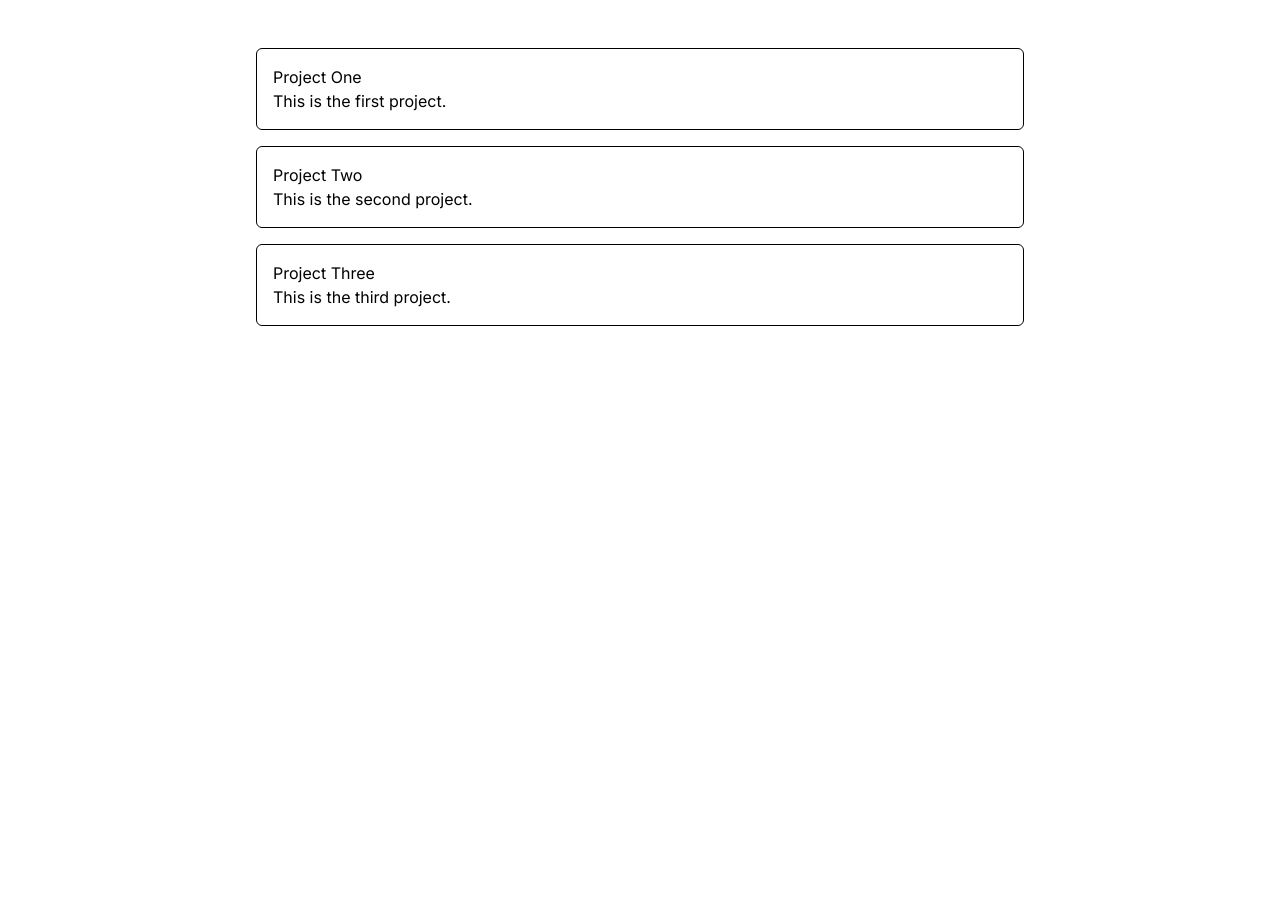
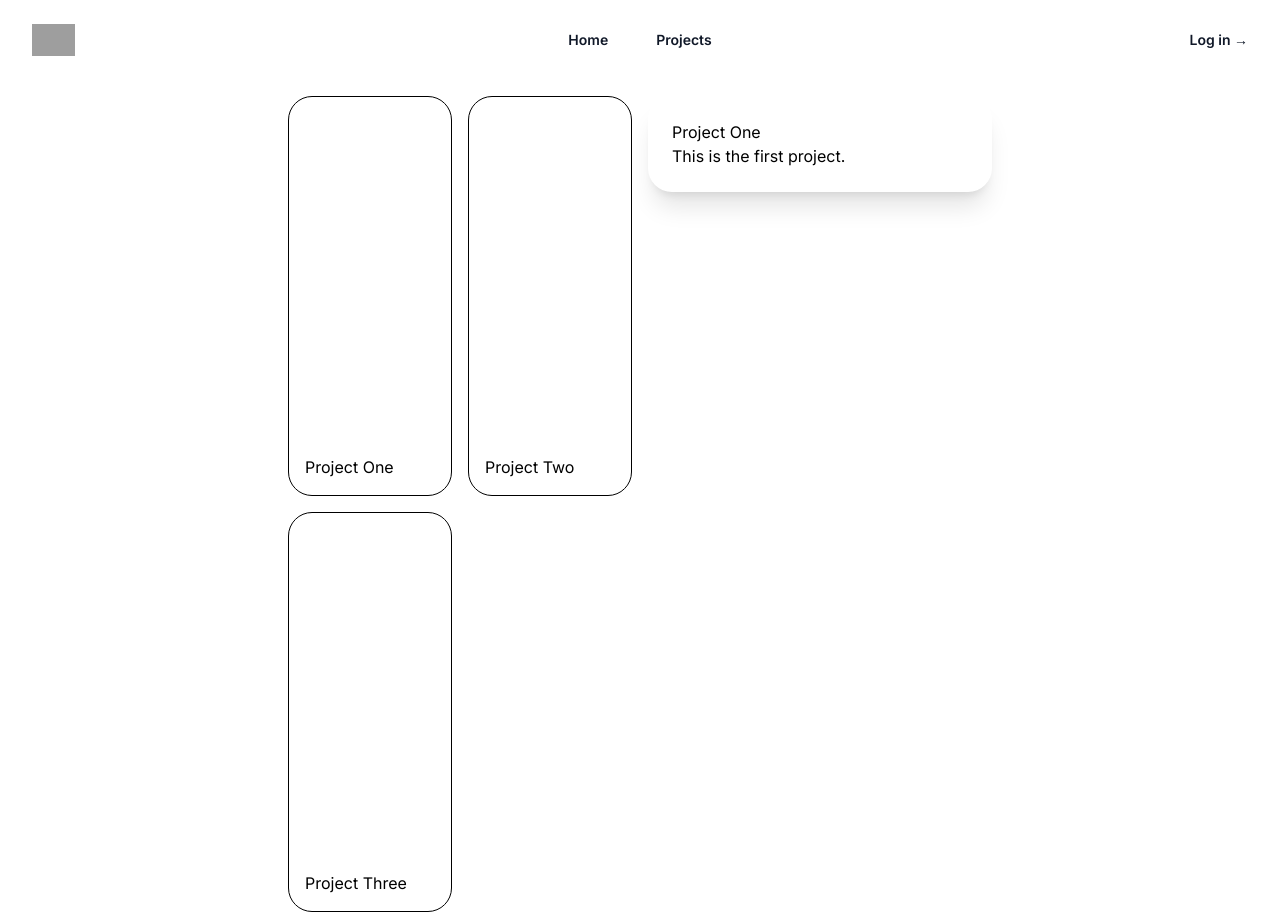
Before and after one commit to hgao080/2025-MSA-Phase-2, a React (Vite) app in the folder frontend/: page /projects in a window 1280 px wide. Before the commit the page ends 800 px from the top, so only its background shows below. Built offline with nearby package versions, Linux system fonts and the light colour scheme; no server answers; grey boxes are pictures that could not be loaded.

Commit message:
Setup simple projects state handling using zustand

```diff
--- a/frontend/src/App.tsx
+++ b/frontend/src/App.tsx
@@ -10,27 +10,27 @@ import NotFound from "./Pages/NotFound"
 import Projects from "./Pages/Projects"
 import Register from "./Pages/Register"
 import Login from "./Pages/Login"
+import RootLayout from './Layouts/RootLayout';
 
 const router = createBrowserRouter([
   {
-    index: true,
-    element: <Landing />,
-  },
-  {
-    path: "/projects",
-    element: <Projects />
+    Component: RootLayout,
+    children: [
+      { index: true, Component: Landing },
+      { path: "projects", Component: Projects },
+    ]
   },
   {
     path: "/register",
-    element: <Register />
+    Component: Register
   },
   {
     path: "login",
-    element: <Login />
+    Component: Login
   },
   {
     path: "/*",
-    element: <NotFound />
+    Component: NotFound
   },
 ])
 
--- a/frontend/src/Components/AllProjects.tsx
+++ b/frontend/src/Components/AllProjects.tsx
@@ -1,26 +1,12 @@
+import { useProjectStore } from "../Stores/ProjectStore"
 import ProjectCard from "./ProjectCard"
 
-const projects = [{
-  id: 1,
-  title: "Project One",
-  description: "This is the first project.",
-  createdAt: "2023-01-01T00:00:00Z"
-}, {
-  id: 2,
-  title: "Project Two",
-  description: "This is the second project.",
-  createdAt: "2023-02-01T00:00:00Z"
-}, {
-  id: 3,
-  title: "Project Three",
-  description: "This is the third project.",
-  createdAt: "2023-03-01T00:00:00Z"
-}]
+export default function AllProjects() {
+  const projects = useProjectStore(state => state.projects);
 
-export default function AllProjects() {
   return (
-    <div className="flex flex-col w-full gap-4">
-      {projects.map(p => (
+    <div className="grid grid-cols-2 gap-4">
+      {projects?.map(p => (
         <ProjectCard project={p}/>
       ))}
     </div>
--- a/frontend/src/Components/Header.tsx
+++ b/frontend/src/Components/Header.tsx
@@ -25,7 +25,7 @@ export default function Header() {
   };
 
   return (
-    <header className="">
+    <header className="absolute inset-x-0 top-0 z-50">
       <nav aria-label="Global" className="mx-auto flex max-w-7xl items-center justify-between p-6 lg:px-8">
         <div className="flex lg:flex-1">
           <a href="/" className="-m-1.5 p-1.5">
--- a/frontend/src/Components/ProjectCard.tsx
+++ b/frontend/src/Components/ProjectCard.tsx
@@ -1,14 +1,16 @@
-import type { Project } from "../../Models/Project";
+import type { Project } from "../Models/Project";
+import { useProjectStore } from "../Stores/ProjectStore";
 
 interface ProjectCardProps {
   project: Project;
 }
 
 export default function ProjectCard({ project }: ProjectCardProps) {
+  const setSelectedProject = useProjectStore(state => state.setSelectedProject);
+
   return (
-    <div className="border p-4 rounded-md">
+    <div className="min-h-100 flex flex-col justify-end border p-4 rounded-3xl hover:cursor-pointer" key={project.id} onClick={() => setSelectedProject(project)}>
       <h2 className="">{project.title}</h2>
-      <p className="">{project.description}</p>
     </div>
   )
 }
--- /dev/null
+++ b/frontend/src/Components/SelectedProject.tsx
@@ -0,0 +1,12 @@
+import { useProjectStore } from "../Stores/ProjectStore";
+
+export default function SelectedProject() {
+  const project = useProjectStore(state => state.selectedProject);
+
+  return (
+    <div className="flex flex-col shadow-xl rounded-3xl p-6">
+      <h2>{project?.title}</h2>
+      <p className="">{project?.description}</p>
+    </div>
+  )
+}
--- /dev/null
+++ b/frontend/src/Layouts/RootLayout.tsx
@@ -0,0 +1,13 @@
+import { Outlet } from "react-router"
+
+import Header from "../Components/Header";
+
+export default function RootLayout() {
+  return (
+    <div>
+      <Header />
+
+      <Outlet />
+    </div>
+  )
+}
--- /dev/null
+++ b/frontend/src/Models/Project.ts
@@ -0,0 +1,5 @@
+export interface Project {
+  id: number;
+  title: string;
+  description: string;
+}
--- a/frontend/src/Pages/Landing.tsx
+++ b/frontend/src/Pages/Landing.tsx
@@ -1,14 +1,9 @@
-import Header from '../Components/Header';
 import Hero from '../Components/Hero';
 import Feature from '../Components/Feature'
 
 export default function Landing() {
 	return (
 		<div>
-			<div className='absolute inset-x-0 top-0 z-50'>
-				<Header />
-			</div>
-
 			<div className=''>
 				<Hero />
 			</div>
--- a/frontend/src/Pages/Projects.tsx
+++ b/frontend/src/Pages/Projects.tsx
@@ -1,14 +1,22 @@
 import AllProjects from "../Components/AllProjects";
+import SelectedProject from "../Components/SelectedProject";
 
 export default function Projects() {
   return (
-    <div className="flex flex-col items-center justify-center w-screen">
+    <div className="mt-24 flex flex-col items-center justify-center w-screen">
       <div className="">
         {/* Search and Filter component TODO Later */}
       </div>
 
-      <div className="mt-12 w-[60%]">
-        <AllProjects />
+      <div className="flex justify-between gap-4 w-[55%]">
+        <div className="flex-1">
+          <AllProjects />
+        </div>
+
+
+        <div className="flex-1">
+          <SelectedProject />
+        </div>
       </div>
 
     </div>
--- /dev/null
+++ b/frontend/src/Stores/ProjectStore.ts
@@ -0,0 +1,48 @@
+import { create } from 'zustand';
+import type { Project } from '../Models/Project';
+
+interface ProjectStore {
+  projects: Project[] | null;
+  isLoading: boolean;
+  selectedProject: Project | null;
+  setSelectedProject: (project: Project | null) => void;
+  fetchProjects: () => Promise<void>;
+}
+
+const projects = [{
+  id: 1,
+  title: "Project One",
+  description: "This is the first project.",
+}, {
+  id: 2,
+  title: "Project Two",
+  description: "This is the second project.",
+}, {
+  id: 3,
+  title: "Project Three",
+  description: "This is the third project.",
+}]
+
+export const useProjectStore = create<ProjectStore>((set) => ({
+  projects: projects,
+  isLoading: false,
+  selectedProject: projects[0] || null,
+
+  setSelectedProject: (project: Project | null) => {
+    set({ selectedProject: project });
+  },
+
+  fetchProjects: async () => {
+    try {
+      set({ isLoading: true });
+      // Simulate fetching projects from an API
+      const fetchedProjects = await new Promise<Project[]>(resolve => {
+        setTimeout(() => resolve(projects), 1000);
+      });
+      set({ projects: fetchedProjects, isLoading: false });
+    } catch (error) {
+      console.error('Failed to fetch projects:', error);
+      set({ isLoading: false });
+    }
+  },
+}));
```
